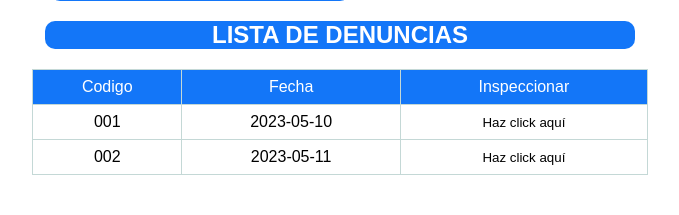
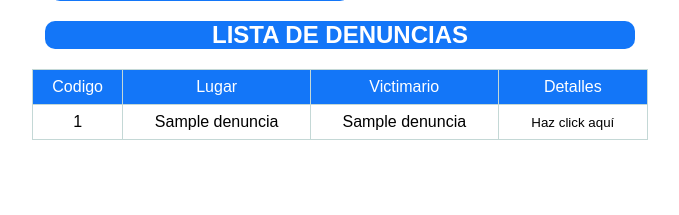
Before and after one commit to LuisFelipe133/UNCampusSinAcoso, a Flask app: template src/templates/auth/perfil.html in a window 1280 px wide. Shown: the part 407-622 px from the top of the page, without its empty margins (300-979 px from the left). Run offline with Flask 3, Linux system fonts and the light colour scheme; the template is opened without the code that fills it: most values are stand-ins (such as "Sample title", 1, 10 or a date in 2020); some libraries are stand-ins or nearby versions.

Commit message:
la tabla de perfil se llena con las denuncias del usuario

```diff
--- a/src/app.py
+++ b/src/app.py
@@ -57,8 +57,10 @@ def login():
 @login_required
 def perfil():
     if request.method=='POST':
-        print(ModelUser.get_denuncias_curUser(db,1))
-        return render_template('auth/perfil.html')
+        user_id = session['user_id']
+        results=ModelUser.get_denuncias_curUser(db,user_id)
+        print(results)
+        return render_template('auth/perfil.html',denuncias=results)
 
 
 @app.route('/logout')
--- a/src/models/ModelUser.py
+++ b/src/models/ModelUser.py
@@ -60,6 +60,6 @@ class ModelUser():
             results = cursor.fetchall()
             cursor.close()
             db.connection.commit()
-            return results[0]
+            return results
         except Exception as e:
             print('Error : ' + e)
--- a/src/templates/auth/perfil.html
+++ b/src/templates/auth/perfil.html
@@ -32,25 +32,20 @@
         <thead>
           <tr>
             <th style="font-weight: lighter; color:white;">Codigo</th>
-            <th style="font-weight: lighter; color:white;">Fecha</th>
-            <th style="font-weight: lighter; color:white;">Inspeccionar</th>
+            <th style="font-weight: lighter; color:white;">Lugar</th>
+            <th style="font-weight: lighter; color:white;">Victimario</th>
+            <th style="font-weight: lighter; color:white;">Detalles</th>
           </tr>
         </thead>
         <tbody>
+          {% for denuncia in denuncias %}
           <tr>
-            <td>001</td>
-            <td>2023-05-10</td>
-            <td>
-              <button>Haz click aquí</button>
-            </td>
+              <td>{{denuncia.0}}</td>
+              <td>{{denuncia.1}}</td>
+              <td>{{denuncia.2}}</td>
+              <td><button>Haz click aquí</button></td>
           </tr>
-          <tr>
-            <td>002</td>
-            <td>2023-05-11</td>
-            <td>
-              <button>Haz click aquí</button>
-            </td>
-          </tr>
+          {% endfor %}
           <!-- Agrega más filas según sea necesario -->
         </tbody>
       </table>
--- a/src/templates/home.html
+++ b/src/templates/home.html
@@ -171,7 +171,7 @@
       <div class="col-md-5 col-lg-4 order-md-last">
         <h4 class="d-flex justify-content-between align-items-center mb-3">
             <form action="/perfil" method="POST">
-            <input type="hidden" name="csrf_token" value="{{ csrf_token() }}">
+            <input type="hidden" name="csrf_token">
           <button class="w-100 btn btn-primary btn-lg" >Ver perfil</button>
             </form>
         </h4>
```
